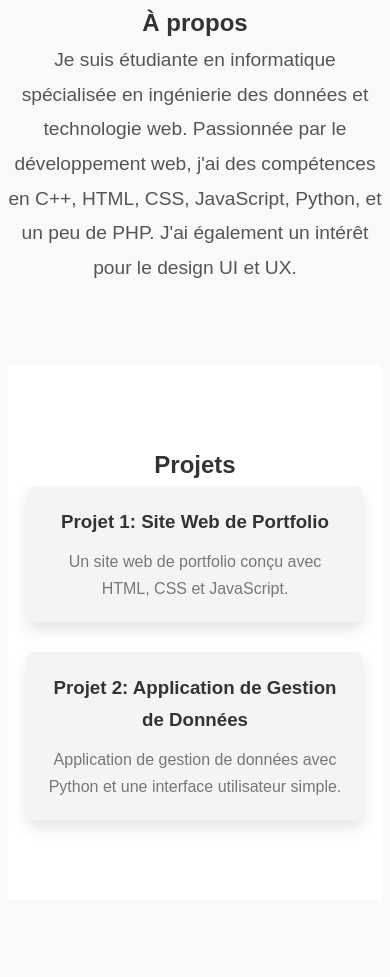
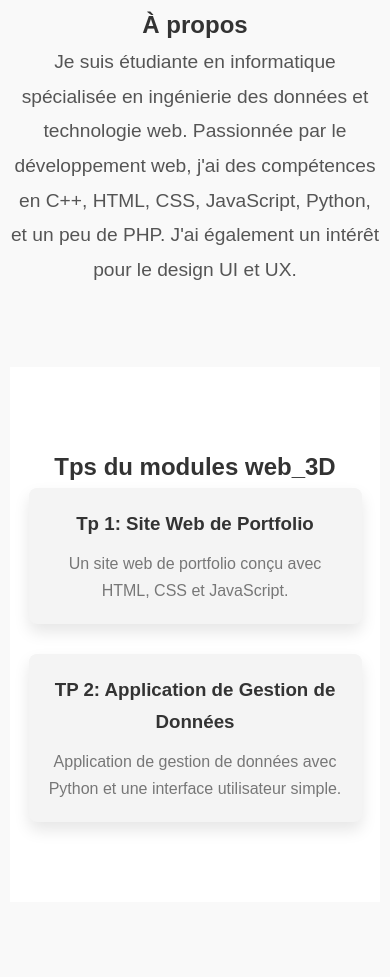
Before and after one commit to soundousabdelaziz/soundousportfolio, a plain HTML site: page index.html in a window 390 px wide. Shown: the part 982-1959 px from the top of the page. Drawn offline with Linux system fonts and the light colour scheme.

Commit message:
modifications

```diff
--- a/index.html
+++ b/index.html
@@ -43,14 +43,14 @@
   </section>
 
   <section id="projects">
-    <h2>Projets</h2>
+    <h2>Tps du modules web_3D</h2>
     <div class="project-list">
       <div class="project">
-        <h3>Projet 1: Site Web de Portfolio</h3>
+        <h3>Tp 1: Site Web de Portfolio</h3>
         <p>Un site web de portfolio conçu avec HTML, CSS et JavaScript.</p>
       </div>
       <div class="project">
-        <h3>Projet 2: Application de Gestion de Données</h3>
+        <h3>TP 2: Application de Gestion de Données</h3>
         <p>Application de gestion de données avec Python et une interface utilisateur simple.</p>
       </div>
       <!-- Ajoute d'autres projets ici -->
--- a/style.css
+++ b/style.css
@@ -242,9 +242,9 @@
 
     nav ul {
 
-      gap: 15px;
+      gap: 12px;
     }
     body {
-      padding: 8px; /* Juste un ajustement de padding pour les petits écrans, sans modifier la structure */
+      padding: 10px; /* Juste un ajustement de padding pour les petits écrans, sans modifier la structure */
   }
   }
```
